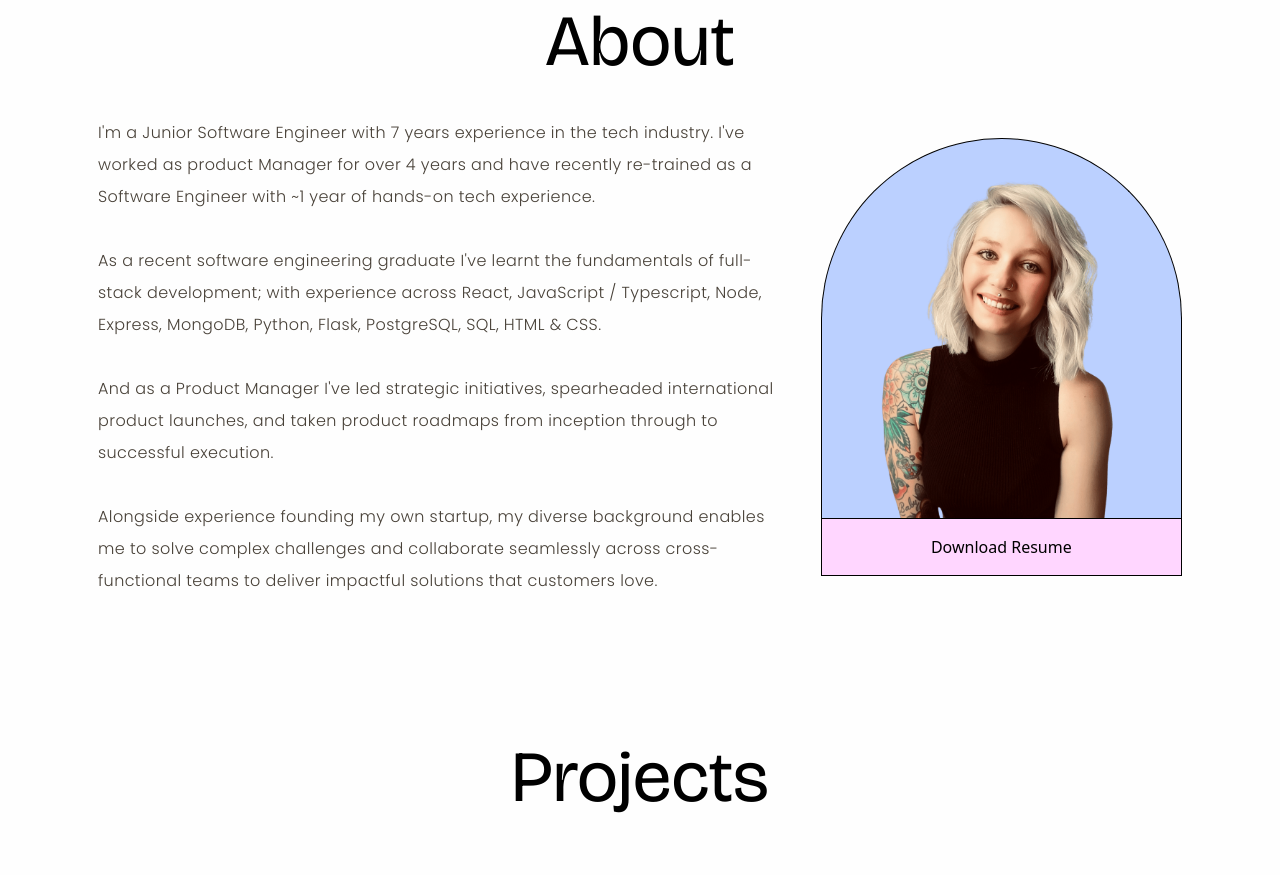
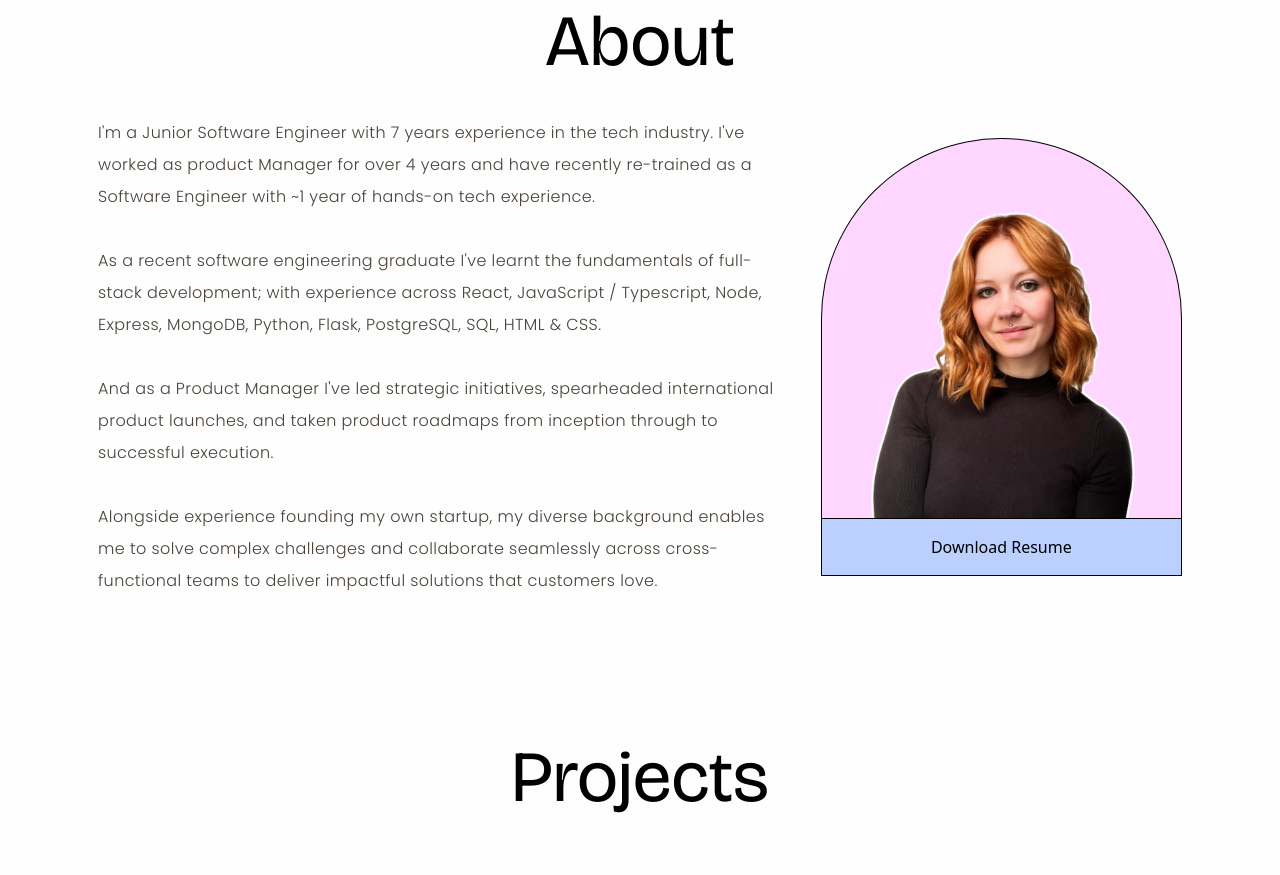
Before and after one commit to kvtrice/next-portfolio, a Next.js app: page / in a window 1280 px wide. Shown: the part 860-1735 px from the top of the page. Built offline with nearby package versions, Linux system fonts and the light colour scheme; grey boxes are pictures that could not be loaded.

Commit message:
Updated about image

```diff
--- a/app/About.tsx
+++ b/app/About.tsx
@@ -34,9 +34,9 @@ const About = () => {
 								objectFit: "cover",
 								fill: "true",
 							}}
-							className="pt-5 rounded-t-full bg-blue border-t border-r border-l border-black"
+							className="pt-5 rounded-t-full bg-pink border-t border-r border-l border-black"
 						/>
-						<button className="w-[100%] max-w-[600px] rounded-none">
+						<button className="w-[100%] max-w-[600px] bg-blue rounded-none">
 							<a
 								href="/katrice_mountford_resume.pdf"
 								download="katrice_mountford_resume"
```
Also changed, not shown: public/assets/kat.png.
